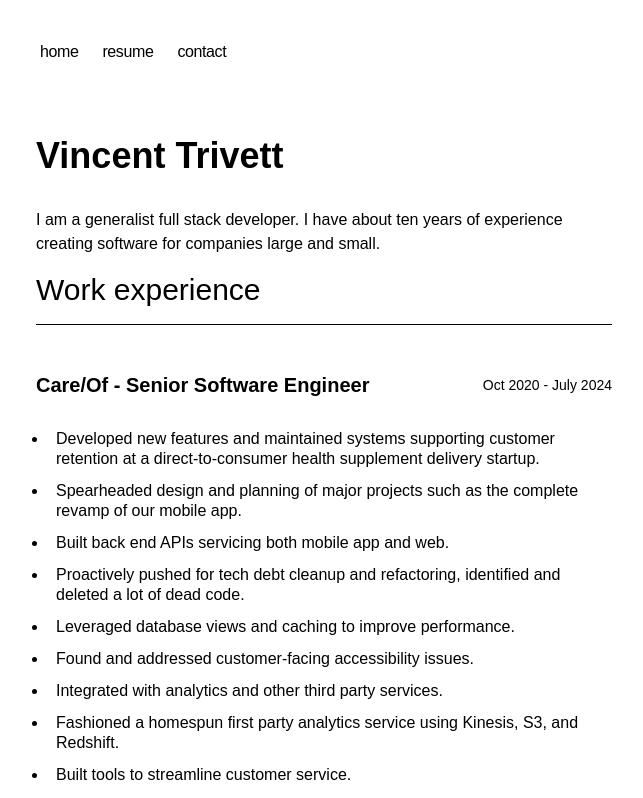
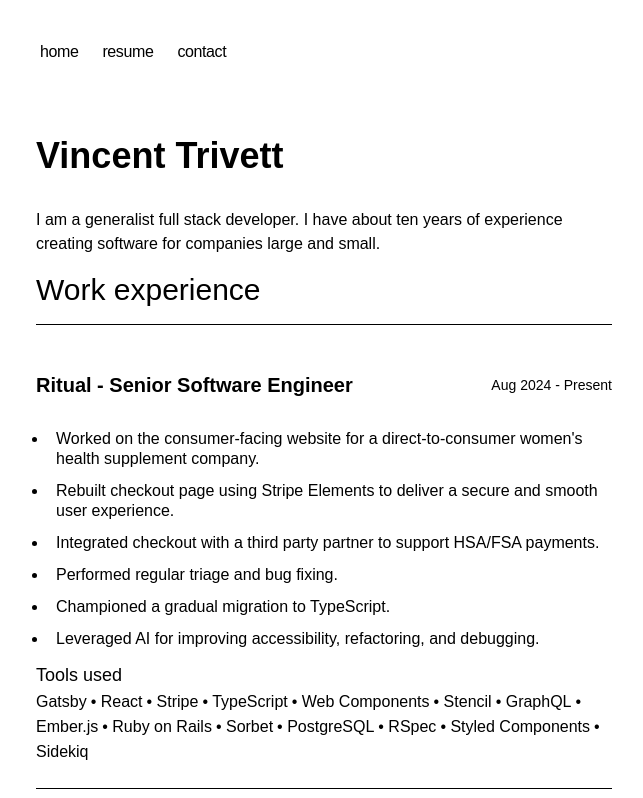
Before and after one commit to trivett/next-blog, a Next.js app: page /resume in a window 1280 px wide. Shown: the top 798 px of the page, without its empty margins (316-959 px from the left). Built offline with nearby package versions, Linux system fonts and the light colour scheme.

Commit message:
added a few items for ritual

```diff
--- a/app/resume/experience.ts
+++ b/app/resume/experience.ts
@@ -1,4 +1,5 @@
 export enum Company {
+  ritual = "ritual",
   careOf = "careOf",
   fabric = "fabric",
   google = "google",
@@ -34,6 +35,36 @@ export type WorkExperienceData = {
 };
 
 export const experienceData: WorkExperienceData = {
+  ritual: {
+    companyName: "Ritual",
+    title: "Senior Software Engineer",
+    dates: "Aug 2024 - Present",
+    workDelivered: [
+      "Worked on the consumer-facing website for a direct-to-consumer women's health supplement company.",
+      "Rebuilt checkout page using Stripe Elements to deliver a secure and smooth user experience.",
+      "Integrated checkout with a third party partner to support HSA/FSA payments.",
+      "Performed regular triage and bug fixing.",
+      "Championed a gradual migration to TypeScript.",
+      "Leveraged AI for improving accessibility, refactoring, and debugging.",
+    ],
+
+    toolsUsed: [
+      "Gatsby",
+      "React",
+      "Stripe",
+      "TypeScript",
+      "Web Components",
+      "Stencil",
+      "GraphQL",
+      "Ember.js",
+      "Ruby on Rails",
+      "Sorbet",
+      "PostgreSQL",
+      "RSpec",
+      "Styled Components",
+      "Sidekiq",
+    ],
+  },
   careOf: {
     companyName: "Care/Of",
     title: "Senior Software Engineer",
```
